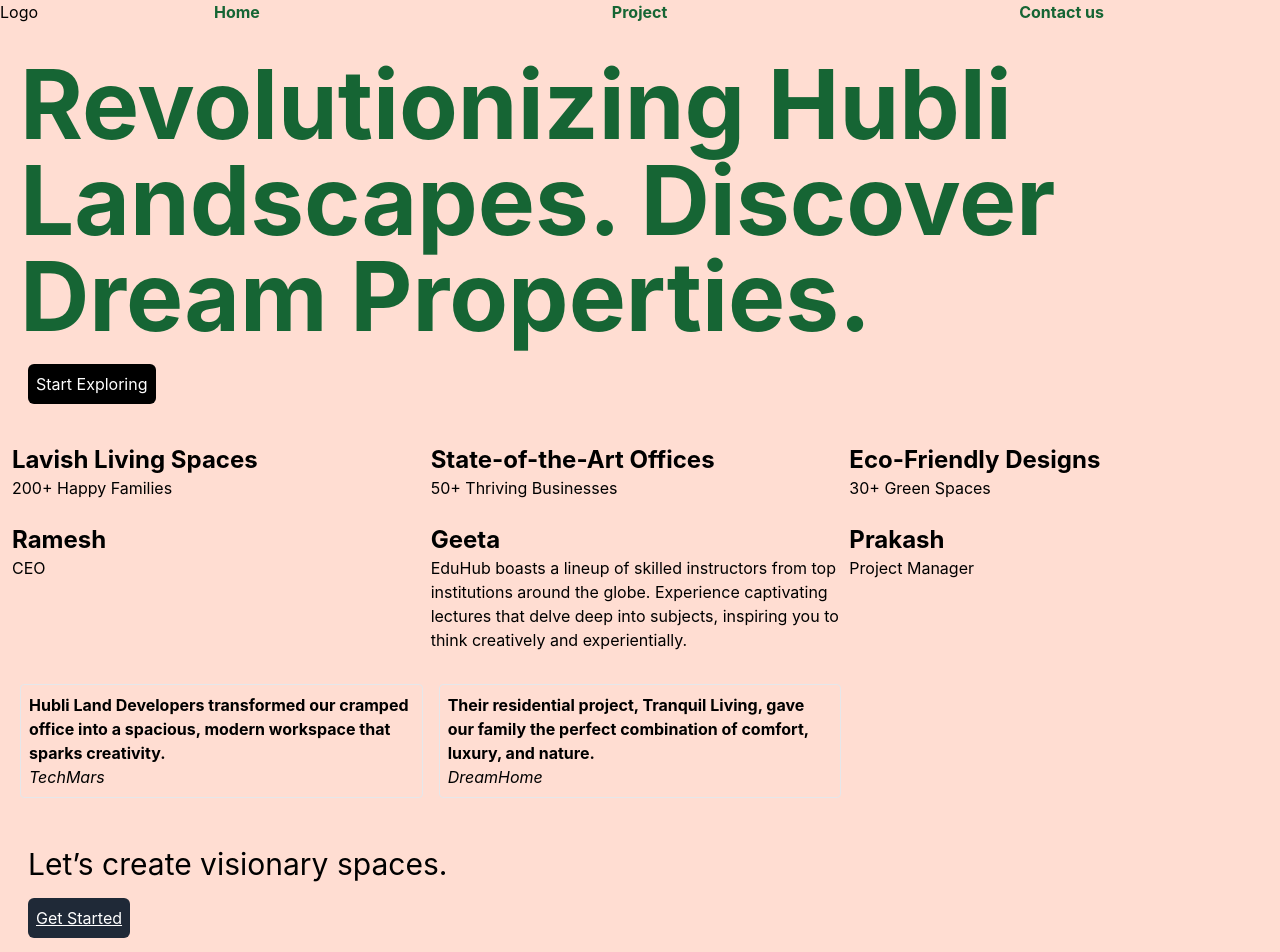
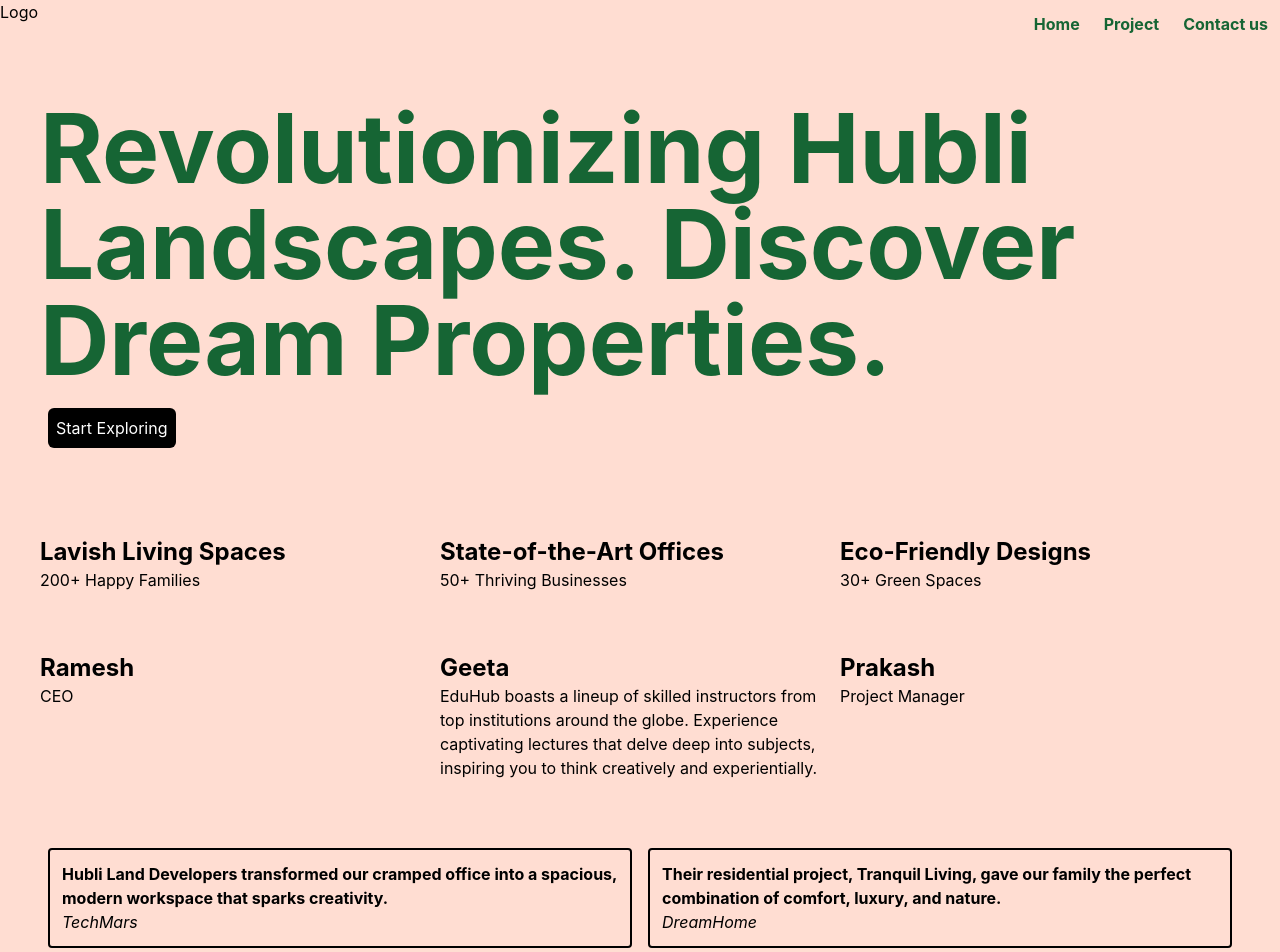
Before and after one commit to kalburgimanjunath/stackblitz-hubli-developers, a Next.js app: page /page1 in a window 1280 px wide. Shown: the top 952 px of the page. Built offline with nearby package versions, Linux system fonts and the light colour scheme.

Commit message:
1 file modified

```diff
--- a/pages/page1.js
+++ b/pages/page1.js
@@ -1,7 +1,7 @@
 const Section1 = ({ blubs }) => {
   return (
-    <div className="brand2 p-3">
-      <div className="flex grid grid-cols-3 justify-around w-full">
+    <div className="brand2 p-5 m-5">
+      <div className="flex grid grid-cols-3 justify-around w-full mt-5">
         {blubs &&
           blubs.map((item) => {
             return (
@@ -19,17 +19,23 @@ const Header = () => {
   return (
     <div className="flex">
       <div>Logo</div>
-      <div className="flex justify-around w-full text-green-800 font-bold">
-        <div>Home</div>
-        <div>Project</div>
-        <div>Contact us</div>
+      <div className="flex justify-end w-full text-green-800 font-bold">
+        <div className="p-2 m-1 hover:bg-gray-300 cursor-pointer rounded-md">
+          Home
+        </div>
+        <div className="p-2 m-1 hover:bg-gray-300 cursor-pointer rounded-md">
+          Project
+        </div>
+        <div className="p-2 m-1 hover:bg-gray-300 cursor-pointer rounded-md">
+          Contact us
+        </div>
       </div>
     </div>
   );
 };
 const Section2 = ({ blubs }) => {
   return (
-    <div className="p-3">
+    <div className="p-5 m-5">
       <div className="flex grid grid-cols-3 justify-around w-full">
         {blubs &&
           blubs.map((item) => {
@@ -46,12 +52,12 @@ const Section2 = ({ blubs }) => {
 };
 const Section3 = ({ blubs }) => {
   return (
-    <div className="p-3 ">
-      <div className="flex grid grid-cols-3 w-full justify-around ">
+    <div className="p-5 m-5">
+      <div className="flex grid grid-cols-2 w-full justify-around ">
         {blubs &&
           blubs.map((item) => {
             return (
-              <div className="rounded border p-2 m-2 brand2">
+              <div className="rounded border-2 border-black p-3 m-2 brand2">
                 <div className="text-md font-bold">{item.title}</div>
                 <div className="text-md italic">{item.author}</div>
               </div>
@@ -138,7 +144,7 @@ export default function Page1() {
   return (
     <div className="brand1 container h-50">
       <Header />
-      <div className="p-5 h-50 min-h-full">
+      <div className="p-5 h-50 min-h-full m-5">
         <h1 className="text-8xl font-bold mt-3 mb-3 text-green-800">
           Revolutionizing Hubli Landscapes. Discover Dream Properties.
         </h1>
@@ -148,13 +154,13 @@ export default function Page1() {
       <Section1 blubs={blubs} />
       <Section2 blubs={blubs1} />
       <Section3 blubs={blubs2} />
-      <div className="p-5">
+      <div className="p-5 text-center">
         <h1 className="m-2 text-3xl">Let’s create visionary spaces.</h1>
         <div>
           <button className="secondary">Get Started</button>
         </div>
       </div>
-      <div className="p-5">
+      <div className="p-5 text-center">
         <h1 className="m-2 text-3xl">Get Started</h1>
         <div className="m-2">
           Ready to embark on a land development journey with the best of Hubli?
```
